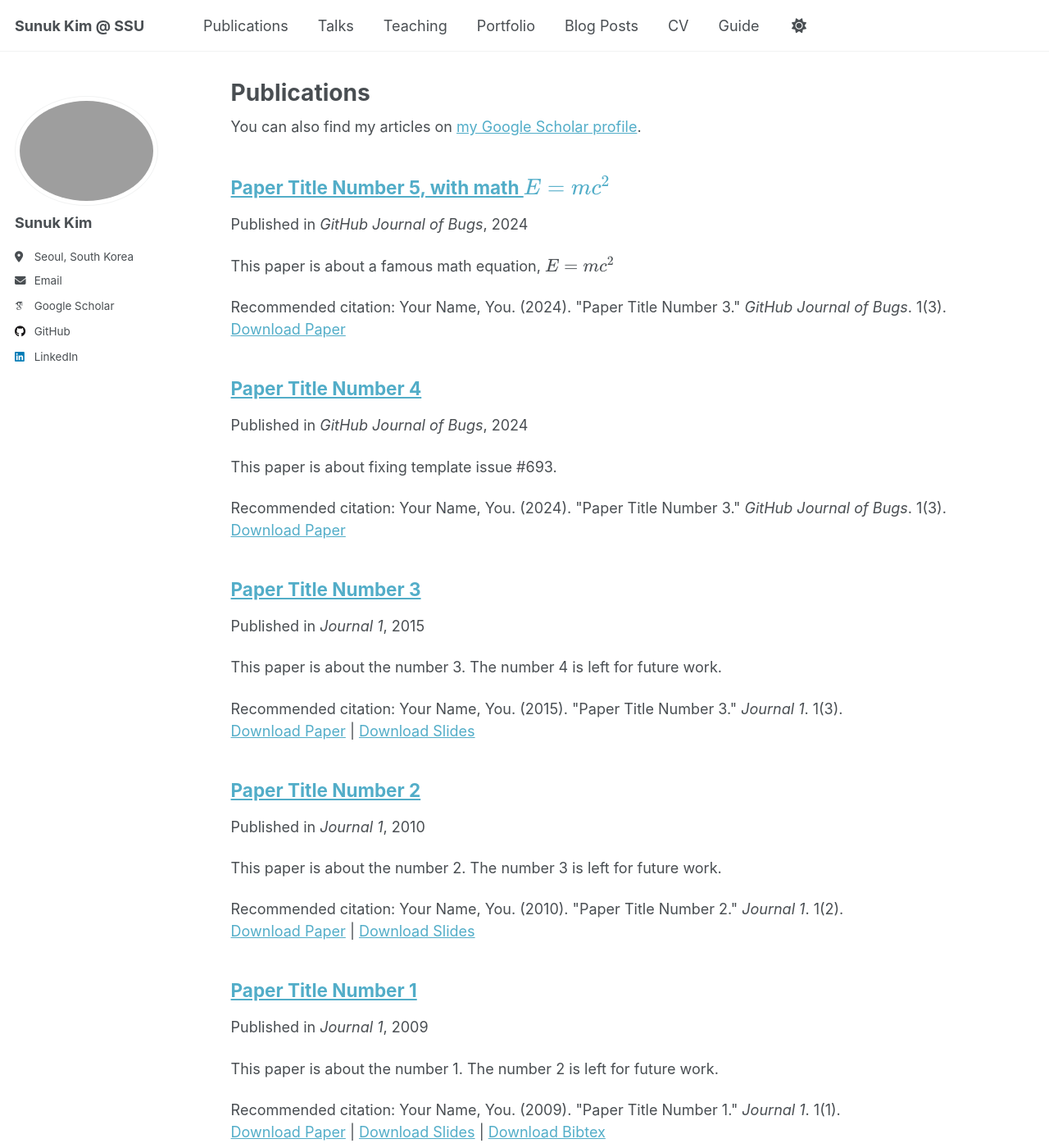
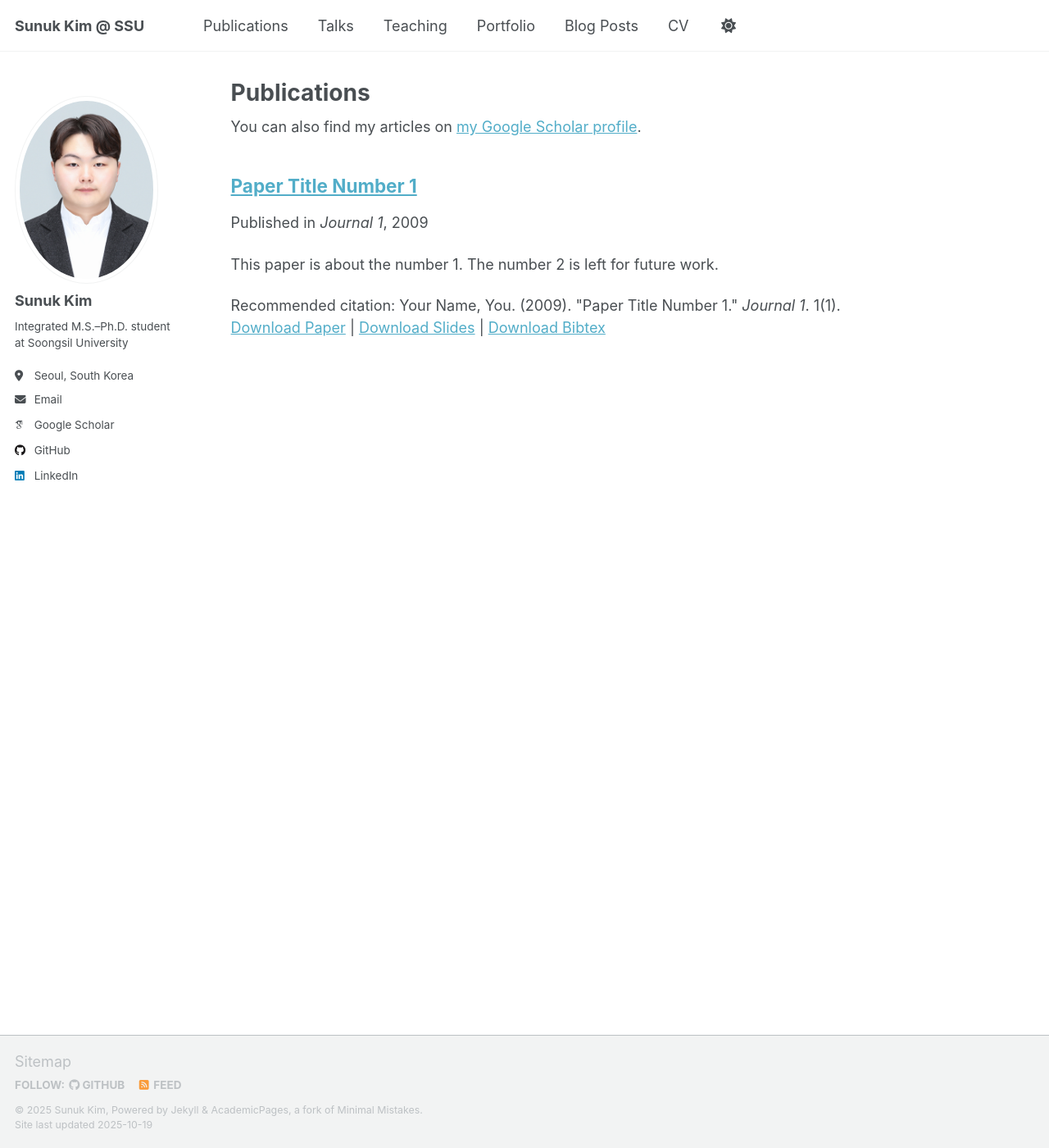
Before and after one commit to sunukkim98/sunukkim98.github.io, a Jekyll site: the page built from _pages/publications.html, in a window 1280 px wide and 1400 px high. Shown: the whole window at 82% size. Built offline with Jekyll 4.4.1, drawn with Linux system fonts in a browser that asks for light colours; some web fonts are replaced; a script that is not in the unit is left out.

Commit message:
uploaded sunukkim.jpeg

```diff
--- a/_config.yml
+++ b/_config.yml
@@ -8,7 +8,7 @@
 # Site Settings
 locale                   : "en-US"
 title                    : "Sunuk Kim @ SSU"
-title_separator          :
+title_separator          : "-"
 name                     : &name "Sunuk Kim"
 description              : &description ""
 url                      : https://sunukkim98.github.io # the base hostname & protocol for your site e.g. "https://mmistakes.github.io"
@@ -29,7 +29,7 @@ comments:
   facebook:
     appid                :
     num_posts            : # 5 (default)
-    colorscheme          : "dark" #"light" (default), "dark"
+    colorscheme          : "light" #"light" (default), "dark"
 staticman:
   allowedFields          : ['name', 'email', 'url', 'message']
   branch                 : "gh-pages" # "master", "gh-pages"
@@ -81,8 +81,8 @@ analytics:
 # Site Author
 author:
   name             : "Sunuk Kim"
-  avatar           : ""
-  bio              : ""
+  avatar           : "sunukkim.jpeg"
+  bio              : "Integrated M.S.–Ph.D. student at Soongsil University"
   location         : "Seoul, South Korea"
   employer         :
   pubmed           :
--- a/_data/navigation.yml
+++ b/_data/navigation.yml
@@ -29,5 +29,5 @@ main:
   # - title: "CV"
   #   url: /cv-json/
 
-  - title: "Guide"
-    url: /markdown/
+  # - title: "Guide"
+  #   url: /markdown/
--- a/_publications/2010-10-01-paper-title-number-2.md
+++ /dev/null
@@ -1,14 +0,0 @@
----
-title: "Paper Title Number 2"
-collection: publications
-category: manuscripts
-permalink: /publication/2010-10-01-paper-title-number-2
-excerpt: 'This paper is about the number 2. The number 3 is left for future work.'
-date: 2010-10-01
-venue: 'Journal 1'
-slidesurl: 'http://academicpages.github.io/files/slides2.pdf'
-paperurl: 'http://academicpages.github.io/files/paper2.pdf'
-citation: 'Your Name, You. (2010). &quot;Paper Title Number 2.&quot; <i>Journal 1</i>. 1(2).'
----
-
-The contents above will be part of a list of publications, if the user clicks the link for the publication than the contents of section will be rendered as a full page, allowing you to provide more information about the paper for the reader. When publications are displayed as a single page, the contents of the above "citation" field will automatically be included below this section in a smaller font.
--- a/_publications/2015-10-01-paper-title-number-3.md
+++ /dev/null
@@ -1,14 +0,0 @@
----
-title: "Paper Title Number 3"
-collection: publications
-category: manuscripts
-permalink: /publication/2015-10-01-paper-title-number-3
-excerpt: 'This paper is about the number 3. The number 4 is left for future work.'
-date: 2015-10-01
-venue: 'Journal 1'
-slidesurl: 'http://academicpages.github.io/files/slides3.pdf'
-paperurl: 'http://academicpages.github.io/files/paper3.pdf'
-citation: 'Your Name, You. (2015). &quot;Paper Title Number 3.&quot; <i>Journal 1</i>. 1(3).'
----
-
-The contents above will be part of a list of publications, if the user clicks the link for the publication than the contents of section will be rendered as a full page, allowing you to provide more information about the paper for the reader. When publications are displayed as a single page, the contents of the above "citation" field will automatically be included below this section in a smaller font.
--- a/_publications/2025-06-08-paper-title-number-5.md
+++ /dev/null
@@ -1,13 +0,0 @@
----
-title: "Paper Title Number 5, with math $$E=mc^2$$"
-collection: publications
-category: conferences
-permalink: /publication/2024-02-17-paper-title-number-4
-excerpt: 'This paper is about a famous math equation, $$E=mc^2$$'
-date: 2024-02-17
-venue: 'GitHub Journal of Bugs'
-paperurl: 'http://academicpages.github.io/files/paper3.pdf'
-citation: 'Your Name, You. (2024). &quot;Paper Title Number 3.&quot; <i>GitHub Journal of Bugs</i>. 1(3).'
----
-
-Using [MathJax](https://www.mathjax.org/) in the description is supported - $$E=mc^2$$ - however, the use must be mindful that the default delimiters are `$$...$$` and `\\[...\\]` which differs from the `$...$` that is typically expected.
```
Also changed, not shown: _publications/2024-02-17-paper-title-number-4.md (deleted, +0 -13 lines), images/sunukkim.jpeg (added).
